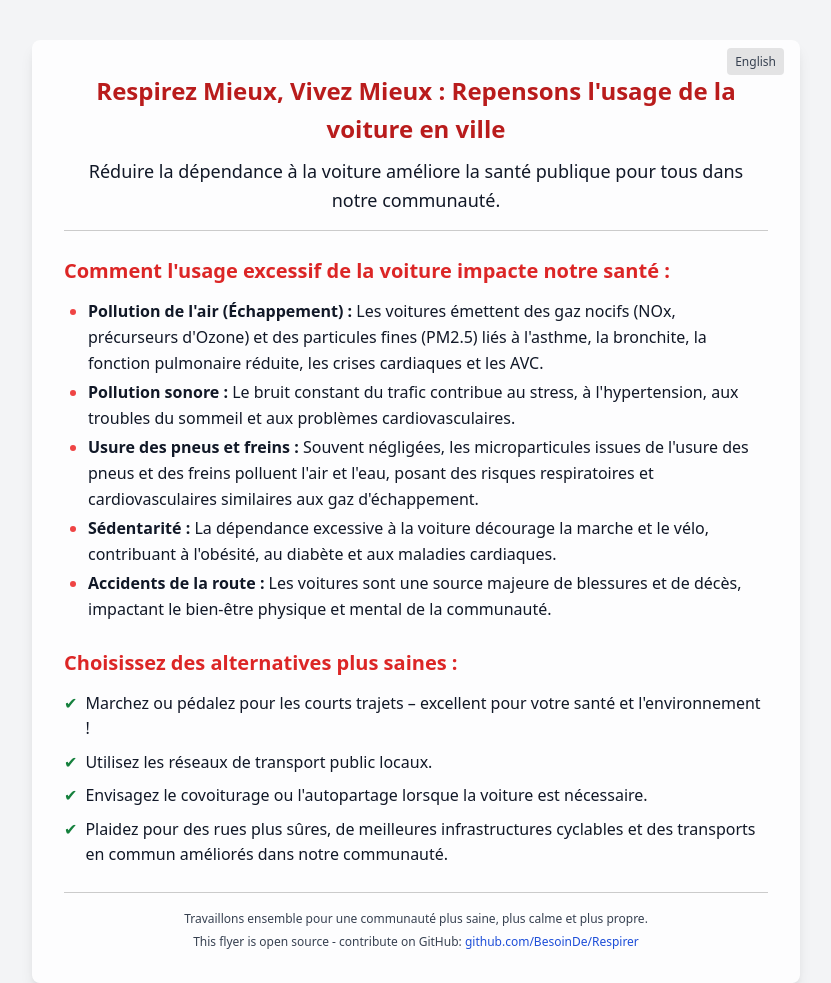
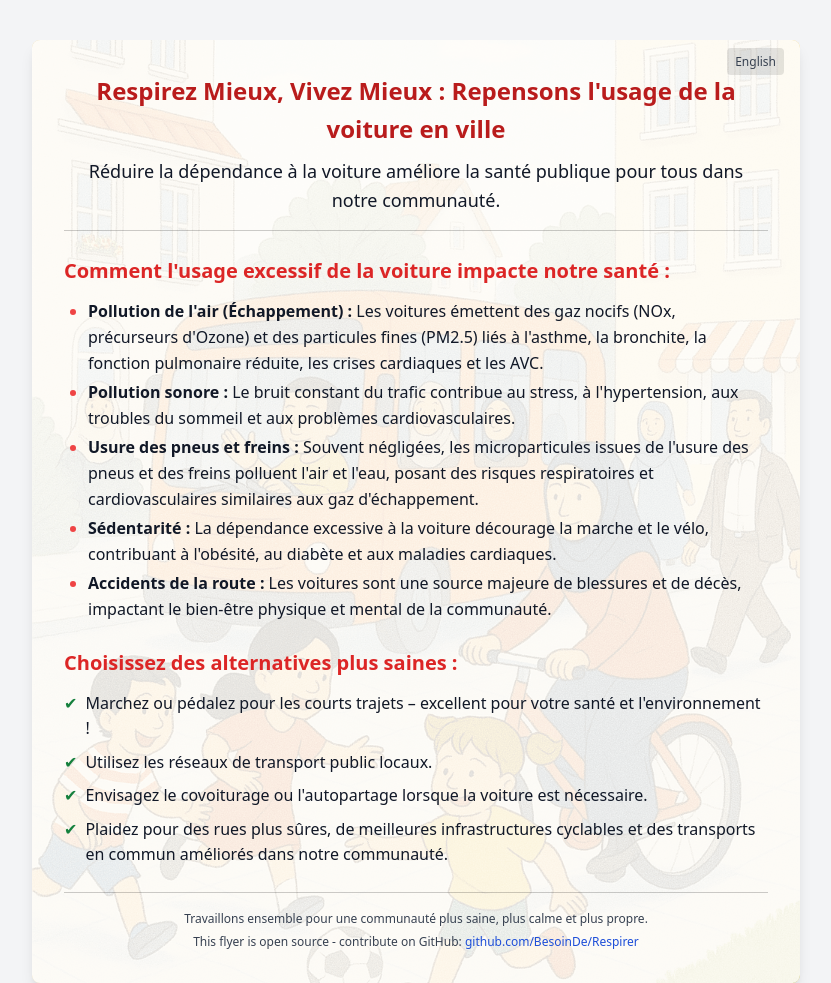
Before and after one commit to BesoinDe/Respirer, a plain HTML site: page index.html in a window 1280 px wide. Shown: the top 983 px of the page, without its empty margins (224-1055 px from the left). Drawn offline with Linux system fonts and the light colour scheme.

Commit message:
Update style.css

```diff
--- a/style.css
+++ b/style.css
@@ -25,7 +25,7 @@ body {
     box-shadow: 0 10px 15px -3px rgba(0, 0, 0, 0.1), 0 4px 6px -2px rgba(0, 0, 0, 0.05);
     overflow: hidden;
     /* Background Image Added Here */
-    background-image: url('82136127-3e21-4e8c-a032-d3c1451bd23a.jpg');
+    background-image: url('image.png');
     background-size: cover;
     background-position: center;
     position: relative; /* For positioning language switcher */
```
